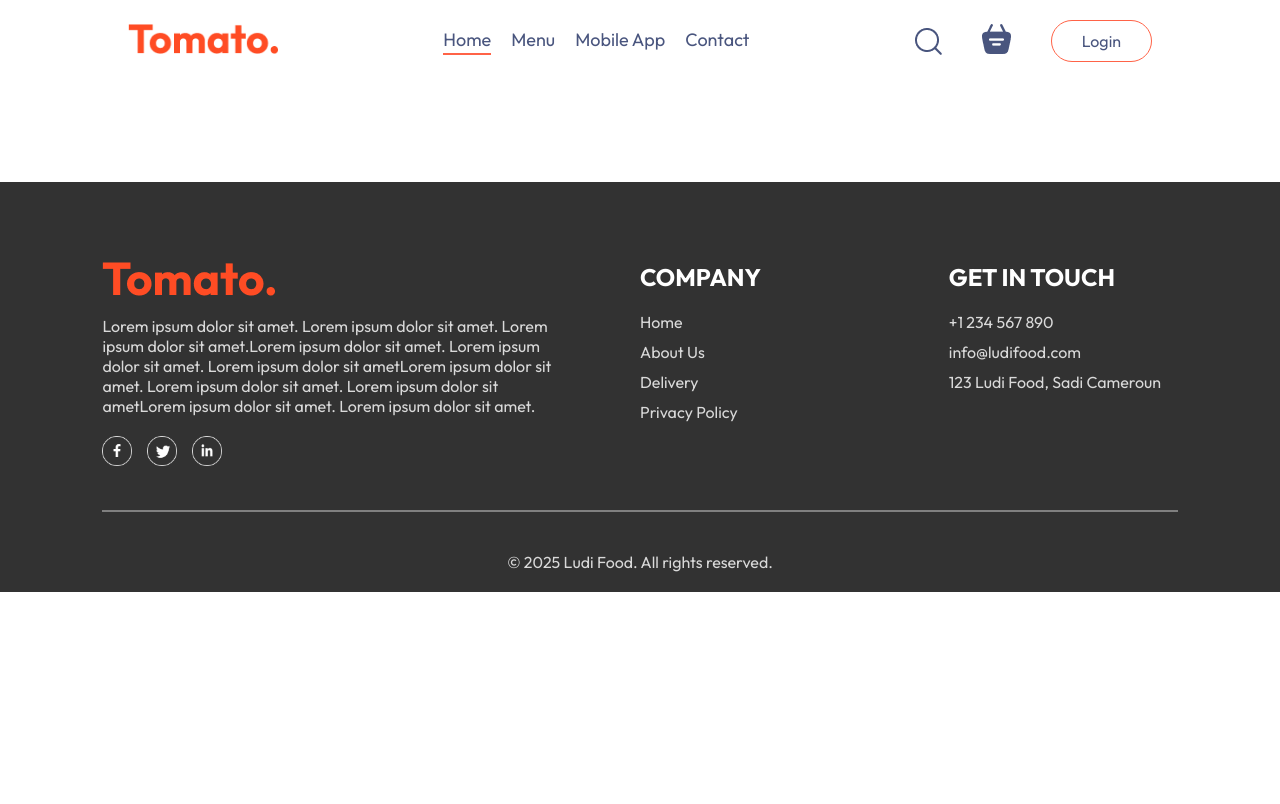
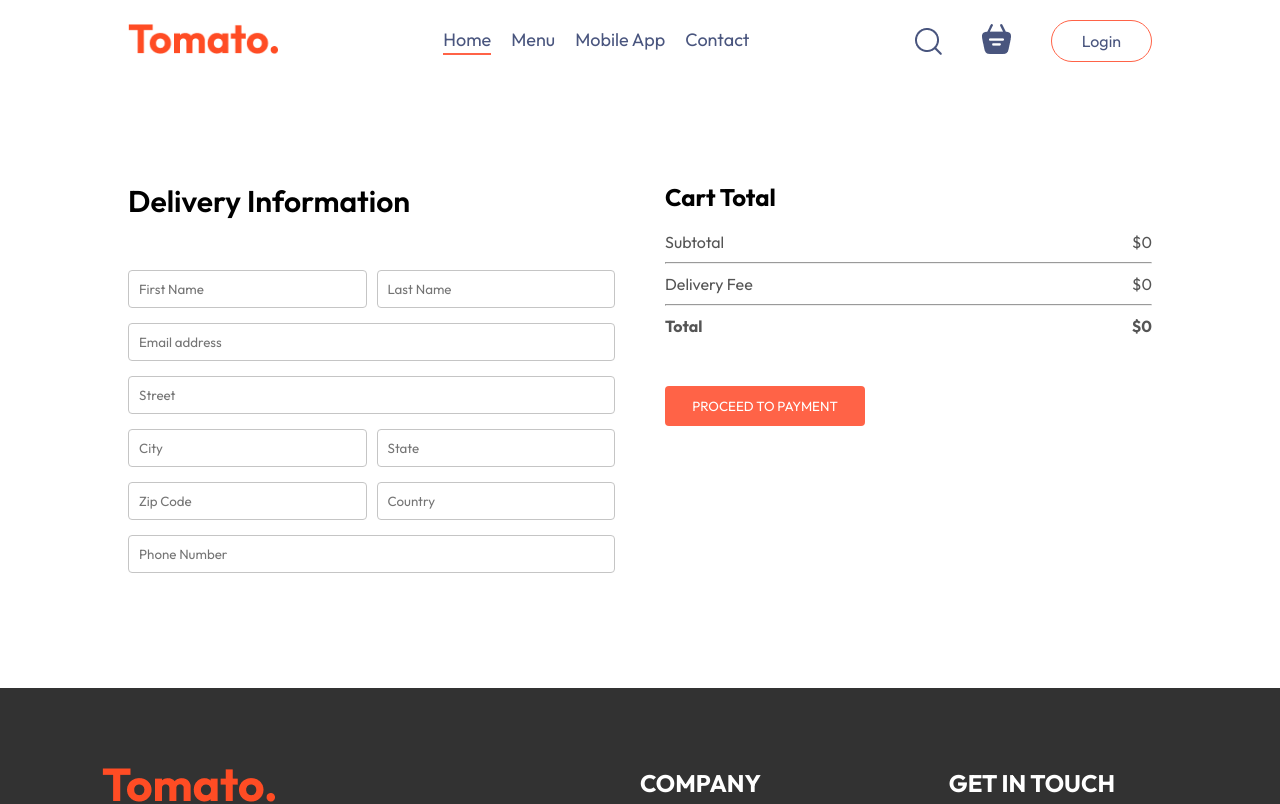
Before and after one commit to electriquemetalman/fdFrontend, a React (Vite) app: page /order in a window 1280 px wide. Shown: the top 804 px of the page. Built offline with nearby package versions, Linux system fonts and the light colour scheme.

Commit message:
add place order page and scrol to top button

```diff
--- a/src/App.jsx
+++ b/src/App.jsx
@@ -6,6 +6,7 @@ import Cart from './pages/Cart/Cart'
 import PlaceOrder from './pages/PlaceOrder/PlaceOrder'
 import Footer from './components/Footer/Footer'
 import LoginPopup from './components/LoginPopup/LoginPopup'
+import ScrollToTopButton from './components/ScroolTopButton/ScrollToTopButton'
 
 const App = () => {
 
@@ -22,6 +23,7 @@ const App = () => {
           <Route path='/order' element={<PlaceOrder />} />
         </Routes>
       </div>
+      <ScrollToTopButton />
       <Footer />
     </>
 
--- /dev/null
+++ b/src/components/ScroolTopButton/ScrollToTopButton.css
@@ -0,0 +1,21 @@
+.scroll-to-top {
+  position: fixed;
+  bottom: 30px;
+  right: 30px;
+  background-color: #ff4d4d;
+  color: white;
+  border: none;
+  border-radius: 50%;
+  width: 50px;
+  height: 50px;
+  font-size: 24px;
+  cursor: pointer;
+  box-shadow: 0 2px 6px rgba(0, 0, 0, 0.2);
+  transition: background-color 0.3s ease, transform 0.2s ease;
+  z-index: 1000;
+}
+
+.scroll-to-top:hover {
+  background-color: #e33;
+  transform: scale(1.1);
+}
--- /dev/null
+++ b/src/components/ScroolTopButton/ScrollToTopButton.jsx
@@ -0,0 +1,38 @@
+import React, { useState, useEffect } from "react";
+import "./ScrollToTopButton.css"; // tu peux ajouter un style séparé
+
+const ScrollToTopButton = () => {
+  const [isVisible, setIsVisible] = useState(false);
+
+  // 🔹 Vérifie la position du scroll
+  useEffect(() => {
+    const toggleVisibility = () => {
+      if (window.scrollY > 300) {
+        setIsVisible(true);
+      } else {
+        setIsVisible(false);
+      }
+    };
+
+    window.addEventListener("scroll", toggleVisibility);
+    return () => window.removeEventListener("scroll", toggleVisibility);
+  }, []);
+
+  // 🔹 Fonction pour remonter
+  const scrollToTop = () => {
+    window.scrollTo({
+      top: 0,
+      behavior: "smooth", // défilement fluide
+    });
+  };
+
+  return (
+    isVisible && (
+      <button className="scroll-to-top" onClick={scrollToTop}>
+        ⬆
+      </button>
+    )
+  );
+};
+
+export default ScrollToTopButton;
--- a/src/pages/Cart/Cart.jsx
+++ b/src/pages/Cart/Cart.jsx
@@ -22,7 +22,7 @@ const Cart = () => {
         </div>
         <br />
         <hr />
-        {food_list.map((item, index)=>{
+        {food_list.map((item)=>{
           if(cartItems[item._id]>0)
           {
             return (
@@ -53,15 +53,15 @@ const Cart = () => {
             <hr />
             <div className='cart-total-details'>
               <p>Delivery Fee</p>
-              <p>${2}</p>
+              <p>${getTotalCartAmount() === 0 ? 0 : 2}</p>
             </div>
             <hr />
             <div className='cart-total-details'>
               <b>Total</b>
-              <b>${getTotalCartAmount() + 2}</b>
+              <b>${getTotalCartAmount() === 0 ? 0 : getTotalCartAmount() + 2}</b>
             </div>
           </div>
-          <button onClick={()=>navigate('/order')}>Proceed to Checkout</button>
+          <button onClick={()=>navigate('/order')}>PROCEED TO CHECKOUT</button>
         </div>
         <div className='cart-promocode'>
           <div>
--- a/src/pages/PlaceOrder/PlaceOrder.css
+++ b/src/pages/PlaceOrder/PlaceOrder.css
@@ -0,0 +1,38 @@
+.place-order {
+    display: flex;
+    align-items: start;
+    justify-content: space-between;
+    gap: 50px;
+    margin-top: 100px;
+}
+
+.place-order-left{
+    width: 100%;
+    max-width: max(30%, 500px);
+}
+.place-order-left .title {
+    font-size: 30px;
+    font-weight: 600;
+    margin-bottom: 50px;
+}
+
+.place-order-left input{
+    margin-bottom: 15px;
+    width: 100%;
+    padding: 10px;
+    border: 1px solid #c5c5c5;
+    border-radius: 4px;
+    outline-color:tomato ;
+}
+.place-order-left .multi-fields{
+    display: flex;
+    gap: 10px;
+}
+
+.place-order-right{
+    width: 100%;
+    max-width: max(40%, 500px);
+}
+.place-order .cart-total button{
+    margin-top: 30px;
+}
--- a/src/pages/PlaceOrder/PlaceOrder.jsx
+++ b/src/pages/PlaceOrder/PlaceOrder.jsx
@@ -1,11 +1,54 @@
 import React from 'react'
 import './PlaceOrder.css'
+import { StoreContext } from '../../context/StoreContext';
 
 const PlaceOrder = () => {
+
+    const {getTotalCartAmount} = React.useContext(StoreContext);
+
   return (
-    <div>
-
-    </div>
+    <form className='place-order'>
+      <div className="place-order-left">
+        <p className='title'>Delivery Information</p>
+        <div className="multi-fields">
+          <input type="text" placeholder='First Name' required />
+          <input type="text" placeholder='Last Name' required />
+        </div>
+        <input type="email" placeholder='Email address' required />
+        <input type="text" placeholder='Street' />
+        <div className="multi-fields">
+          <input type="text" placeholder='City' required />
+          <input type="text" placeholder='State' required />
+        </div>
+        <div className="multi-fields">
+          <input type="text" placeholder='Zip Code' required />
+          <input type="text" placeholder='Country' required />
+        </div>
+        <input type="text" placeholder='Phone Number' required />
+      </div>
+      <div className="place-order-right">
+        <div className='cart-total'>
+          <h2>Cart Total</h2>
+          <div>
+            <div className='cart-total-details'>
+              <p>Subtotal</p>
+              <p>${getTotalCartAmount()}</p>
+            </div>
+            <hr />
+            <div className='cart-total-details'>
+              <p>Delivery Fee</p>
+              <p>${getTotalCartAmount() === 0 ? 0 : 2}</p>
+            </div>
+            <hr />
+            <div className='cart-total-details'>
+              <b>Total</b>
+              <b>${getTotalCartAmount() === 0 ? 0 : getTotalCartAmount()  + 2}</b>
+            </div>
+          </div>
+          <button>PROCEED TO PAYMENT</button>
+        </div>
+      </div>
+    </form>
   )
 }
 
```
